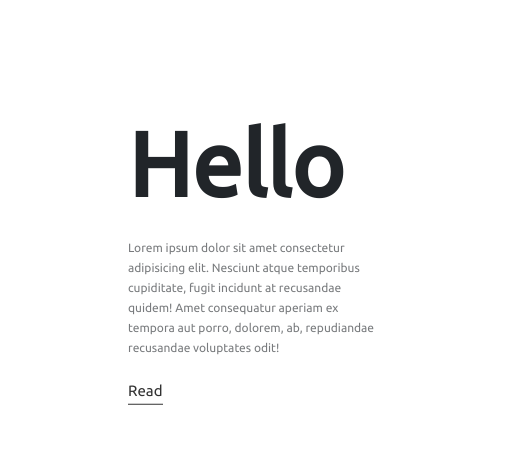
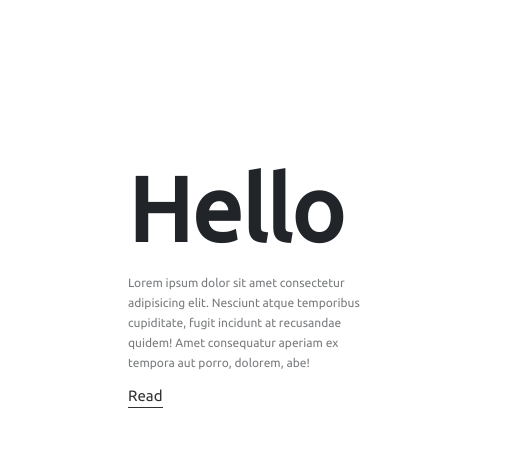
Before and after one commit to tkmourya/landing-page-home-, a plain HTML site: page index.html in a window 1280 px wide. Shown: the part 144-602 px from the top of the page, 0-507 px from the left. Drawn offline with nearby package versions, Linux system fonts and the light colour scheme.

Commit message:
text padding

```diff
--- a/index.html
+++ b/index.html
@@ -23,9 +23,10 @@
                         </span>
                 </div>
             </div>
+
             <div id="textcenter">
                 <h1>Hello</h1>
-                    <p>Lorem ipsum dolor sit amet consectetur adipisicing elit. Nesciunt atque temporibus cupiditate, fugit incidunt at recusandae quidem! Amet consequatur aperiam ex tempora aut porro, dolorem, ab, repudiandae recusandae voluptates odit!</p>
+                    <p>Lorem ipsum dolor sit amet consectetur adipisicing elit. Nesciunt atque temporibus cupiditate, fugit incidunt at recusandae quidem! Amet consequatur aperiam ex tempora aut porro, dolorem, abe!</p>
                 <a href="#">Read</a>
             </div>
         </div>
--- a/style.css
+++ b/style.css
@@ -27,6 +27,7 @@ background-color: white;
 }
 
 #lnav{
+
     display: flex;
     justify-content: space-between;
     width: 100%;
@@ -51,13 +52,16 @@ background-color: white;
 }
 
 #left #textcenter{
+
     position: absolute;
     top:50%;
     left:50%;
-    transform: translate(-50%, -50%) ;
+    transform: translate(-50%, -40%)
 }
 
 #textcenter h1{
+
+
     font-size: 90px;
     font-weight: 900;
 }
@@ -65,8 +69,8 @@ background-color: white;
 #textcenter p{
     font-size: 12px;
     line-height: 20px;
-    margin-top: 20px;
-    margin-bottom: 20px;
+    margin-top: 10px;
+    margin-bottom: 10px;
     opacity: .6;
 
 }
@@ -75,7 +79,7 @@ background-color: white;
     text-decoration: none;
     color: #000;
     border-bottom: 1px solid #000;
-    padding-bottom: 5px;
+    padding-bottom: 3px;
     font-size: 15px;
     font-weight: 300;
     opacity: .8;
```
